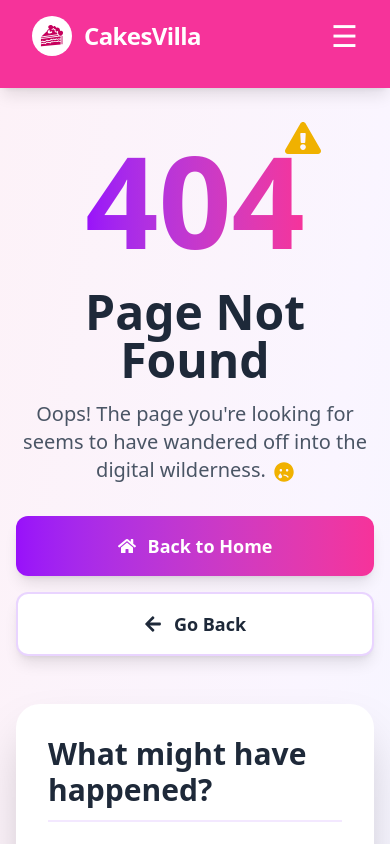
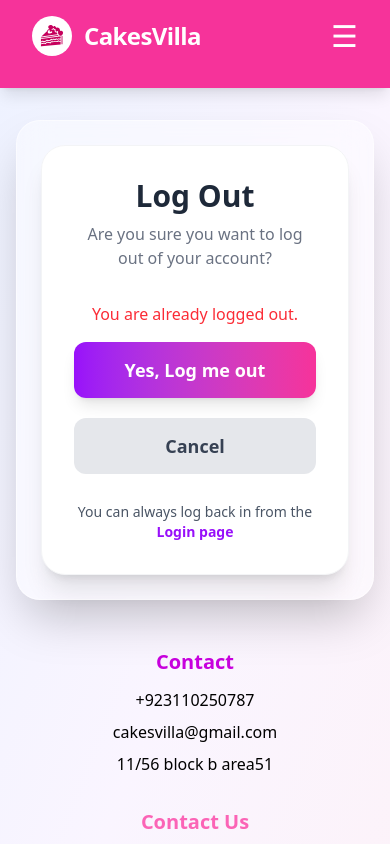
Before and after one commit to Hammad-000/cake, a React (Vite) app: page /logout in a window 390 px wide. Shown: the top 844 px of the page. Built offline with nearby package versions, Linux system fonts and the light colour scheme.

Commit message:
add logout page

```diff
--- a/src/App.jsx
+++ b/src/App.jsx
@@ -10,6 +10,7 @@ import { CartProvider } from "./components/CartContext";
 import { BrowserRouter as Router, Routes, Route } from "react-router-dom";
 import Navbar from "./components/Navbar";
 import Login from "./pages/Login";
+import Logout from "./pages/Logout";
 import Signup from "./pages/Signup";
 import Dashboard from "./pages/Dashboard";
 import ProtectedRoute from './components/ProtectedRoute'; // Import ProtectedRoute
@@ -34,10 +35,11 @@ function App() {
             <Route path="/about" element={<About />} />
             <Route path="/product/:id" element={<ProductDetailpg />} />
             <Route path="/login" element={<Login />} />
+            <Route path="/logout" element={<Logout />} />
             <Route path="/signup" element={<Signup />} />
             <Route path="/cart" element={<Cart />} />
             <Route path="/contact" element={<Contact />} />
-  <Route path="/menu" element={<Menu />} />
+            <Route path="/menu" element={<Menu />} />
             <Route path="/profile" element={<div>Profile Page</div>} />
             <Route path="*" element={<Error />} />
           </Routes>
--- a/src/components/Navbar.jsx
+++ b/src/components/Navbar.jsx
@@ -5,7 +5,6 @@ import { useCart } from './CartContext';
 import { GiCakeSlice } from "react-icons/gi";
 import { IoLogInOutline , IoLogOut } from "react-icons/io5";
 import { BiSolidDashboard } from "react-icons/bi";
-import { t } from "react-icons/io5";
 
 
 
--- a/src/pages/Dashboard.jsx
+++ b/src/pages/Dashboard.jsx
@@ -38,7 +38,6 @@ function ProductsPage({ products, setProducts }) {
   const [editingProduct, setEditingProduct] = useState(null);
   const [categoryFilter, setCategoryFilter] = useState('all');
 
-  // Category options for dropdown
   const categoryOptions = [
     'Chocolate cake',
     'Ice Cake',
@@ -47,7 +46,6 @@ function ProductsPage({ products, setProducts }) {
     'Oreo Cake'
   ];
 
-  // Derive unique categories from products for filter
   const categories = ['all', ...new Set(products.map(p => p.category).filter(Boolean))];
 
   const handleInputChange = (e) => {
--- a/src/pages/Logout.jsx
+++ b/src/pages/Logout.jsx
@@ -1,9 +1,145 @@
-import React from 'react'
+// Logout.jsx
+import React, { useState, useEffect } from "react";
+import { useNavigate } from "react-router-dom";
+import FooterContent from "../components/FooterContent";
 
 function Logout() {
+  const navigate = useNavigate();
+  const [loading, setLoading] = useState(false);
+  const [message, setMessage] = useState("");
+
+  // Optional: check if user is already logged out
+  useEffect(() => {
+    const token = localStorage.getItem("authToken");
+    if (!token) {
+      setMessage("You are already logged out.");
+    }
+  }, []);
+
+  const handleLogout = () => {
+    setLoading(true);
+    setMessage("");
+
+    // Simulate a short delay for better UX (optional)
+    setTimeout(() => {
+      // Clear authentication token
+      localStorage.removeItem("authToken");
+      setMessage("Logout successful! Redirecting...");
+      setLoading(false);
+
+      // Redirect to home page after 1.5 seconds
+      setTimeout(() => {
+        navigate("/"); // or navigate("/login") if you prefer
+      }, 1500);
+    }, 500);
+  };
+
+  const handleCancel = () => {
+    navigate(-1); // Go back to previous page
+  };
+
   return (
-    <div>Logout</div>
-  )
+    <div className="min-h-screen bg-gradient-to-br from-indigo-50 via-purple-50 to-pink-50 px-4 py-8 relative overflow-hidden">
+      <div className="relative w-full max-w-6xl mx-auto z-10 mb-8">
+        <div className="grid md:grid-cols-2 gap-8 items-center bg-white/40 backdrop-blur-lg rounded-3xl shadow-2xl p-6 md:p-8 border border-white/50">
+          {/* Left side - Illustration */}
+          <div className="hidden md:block space-y-6">
+            <h1 className="text-5xl font-extrabold bg-gradient-to-r from-purple-600 to-pink-500 bg-clip-text text-transparent leading-tight">
+              See You Soon!
+            </h1>
+            <p className="text-gray-700 text-lg">
+              You have been successfully logged out. Thank you for visiting Cake Villa. We hope to see you again soon!
+            </p>
+            <div className="flex justify-center my-8">
+              <img
+                src="./images/Logout-bro.png" // You can replace with your own illustration
+                alt="Logout illustration"
+                className="w-72 h-90 object-contain"
+              />
+            </div>
+          </div>
+
+          {/* Right side - Logout confirmation card */}
+          <div className="bg-white rounded-3xl shadow-xl p-8 md:p-10 border border-gray-100">
+            <h2 className="text-3xl font-bold text-gray-800 mb-2 text-center">
+              Log Out
+            </h2>
+            <p className="text-center text-gray-500 mb-8">
+              Are you sure you want to log out of your account?
+            </p>
+
+            {message && (
+              <div
+                className={`text-center ${
+                  message.includes("successful") ? "text-green-500" : "text-red-500"
+                } mb-4`}
+              >
+                {message}
+              </div>
+            )}
+
+            <div className="space-y-5">
+              {/* Logout button */}
+              <button
+                onClick={handleLogout}
+                disabled={loading}
+                className="w-full bg-gradient-to-r from-purple-600 to-pink-500 text-white py-3.5 rounded-xl font-semibold text-lg hover:from-purple-700 hover:to-pink-600 transform hover:-translate-y-0.5 transition-all duration-300 shadow-lg hover:shadow-xl flex items-center justify-center gap-3 disabled:opacity-70 disabled:cursor-not-allowed disabled:hover:translate-y-0"
+              >
+                {loading ? (
+                  <>
+                    <svg
+                      className="animate-spin h-5 w-5 text-white"
+                      xmlns="http://www.w3.org/2000/svg"
+                      fill="none"
+                      viewBox="0 0 24 24"
+                    >
+                      <circle
+                        className="opacity-25"
+                        cx="12"
+                        cy="12"
+                        r="10"
+                        stroke="currentColor"
+                        strokeWidth="4"
+                      ></circle>
+                      <path
+                        className="opacity-75"
+                        fill="currentColor"
+                        d="M4 12a8 8 0 018-8V0C5.373 0 0 5.373 0 12h4zm2 5.291A7.962 7.962 0 014 12H0c0 3.042 1.135 5.824 3 7.938l3-2.647z"
+                      ></path>
+                    </svg>
+                    <span>Logging out...</span>
+                  </>
+                ) : (
+                  <span className="cursor-pointer">Yes, Log me out</span>
+                )}
+              </button>
+
+              {/* Cancel button */}
+              <button
+                onClick={handleCancel}
+                disabled={loading}
+                className="w-full bg-gray-200 text-gray-700 py-3.5 rounded-xl font-semibold text-lg hover:bg-gray-300 transition-all duration-300 flex items-center justify-center gap-3 disabled:opacity-50"
+              >
+                Cancel
+              </button>
+
+              <p className="text-center text-gray-600 pt-2 text-sm">
+                You can always log back in from the{" "}
+                <button
+                  onClick={() => navigate("/login")}
+                  className="text-purple-600 font-semibold hover:text-purple-700 hover:underline transition-colors"
+                >
+                  Login page
+                </button>
+              </p>
+            </div>
+          </div>
+        </div>
+      </div>
+
+      <FooterContent />
+    </div>
+  );
 }
 
-export default Logout
+export default Logout;
```
